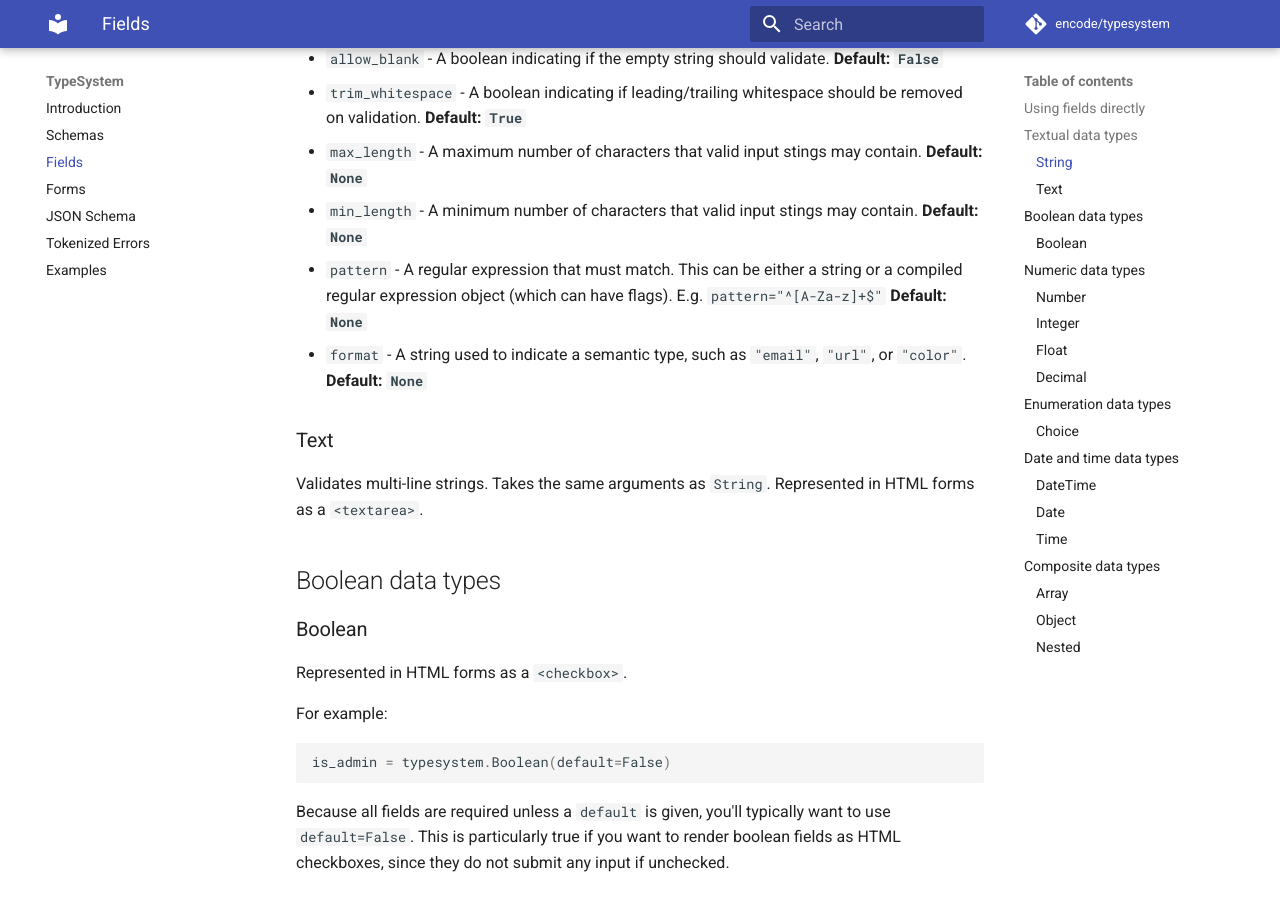
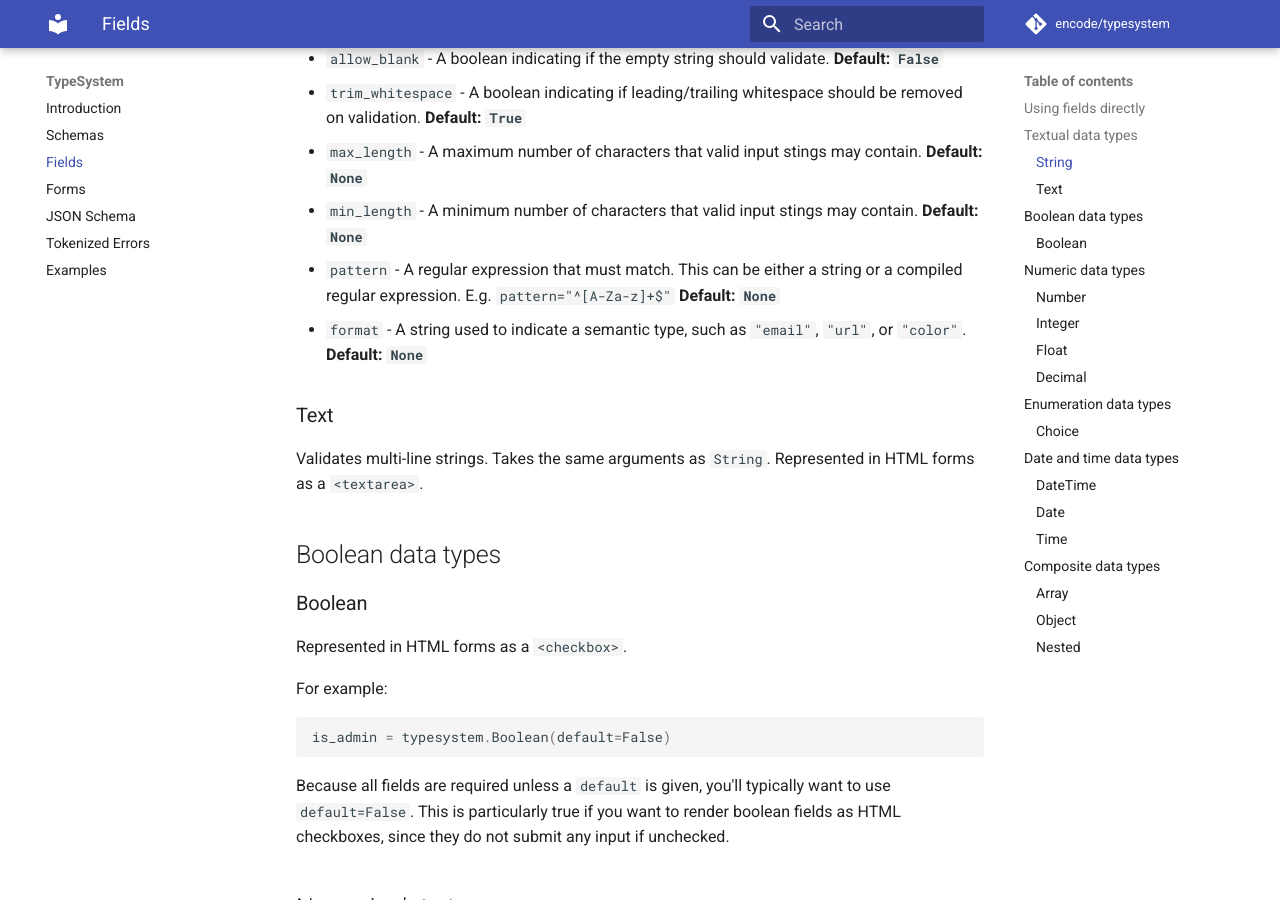
Before and after one commit to encode/typesystem, an MkDocs documentation site: the page built from docs/fields.md, in a window 1280 px wide and 900 px high, scrolled down 1379 px. Built offline with MkDocs 1.6.1 and Material for MkDocs 9.7.7, drawn with Linux system fonts in a browser that asks for light colours; comment, search, counter and statistics services are not loaded.

Commit message:
simplify docs

```diff
--- a/docs/fields.md
+++ b/docs/fields.md
@@ -58,7 +58,7 @@ For example: `username = typesystem.String(max_length=100)`
 * `trim_whitespace` - A boolean indicating if leading/trailing whitespace should be removed on validation. **Default: `True`**
 * `max_length` - A maximum number of characters that valid input stings may contain. **Default: `None`**
 * `min_length` - A minimum number of characters that valid input stings may contain. **Default: `None`**
-* `pattern` - A regular expression that must match. This can be either a string or a compiled regular expression object (which can have flags). E.g. `pattern="^[A-Za-z]+$"` **Default: `None`**
+* `pattern` - A regular expression that must match. This can be either a string or a compiled regular expression. E.g. `pattern="^[A-Za-z]+$"` **Default: `None`**
 * `format` - A string used to indicate a semantic type, such as `"email"`, `"url"`, or `"color"`. **Default: `None`**
 
 ### Text
```
